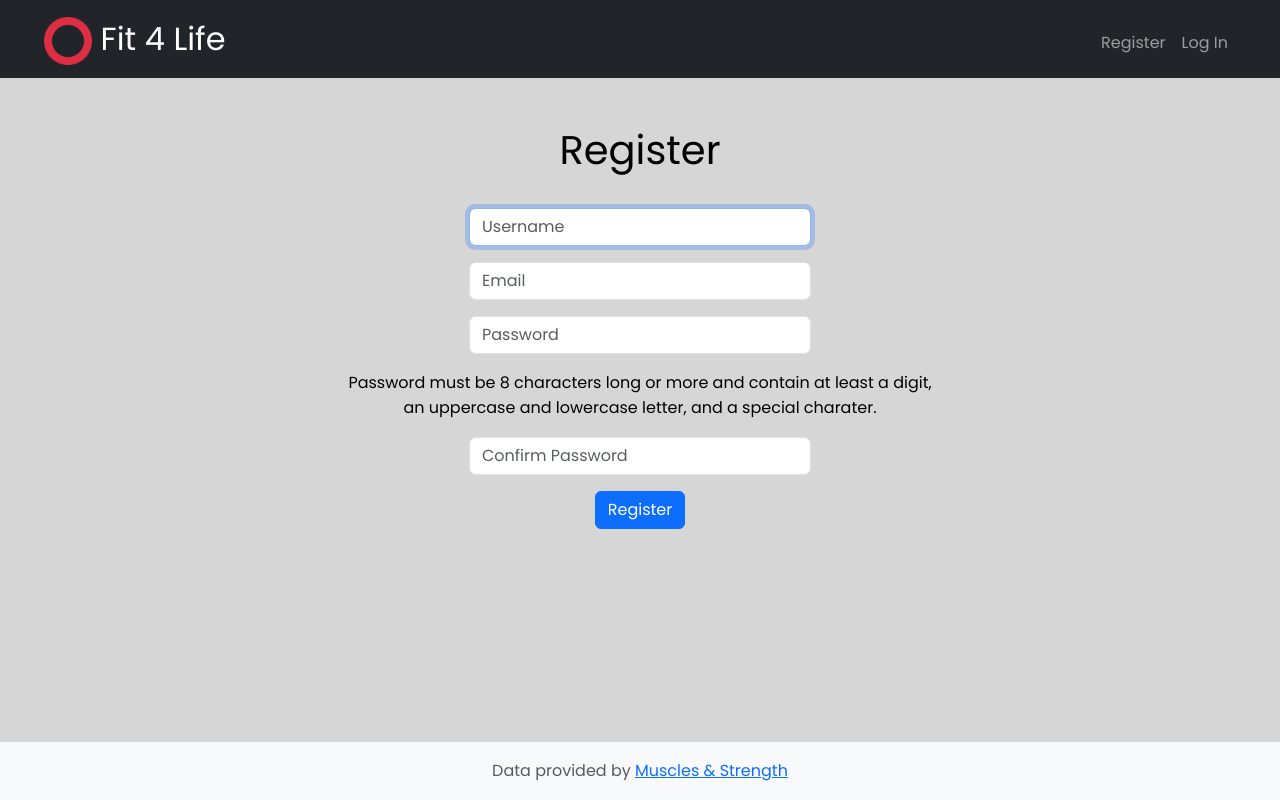
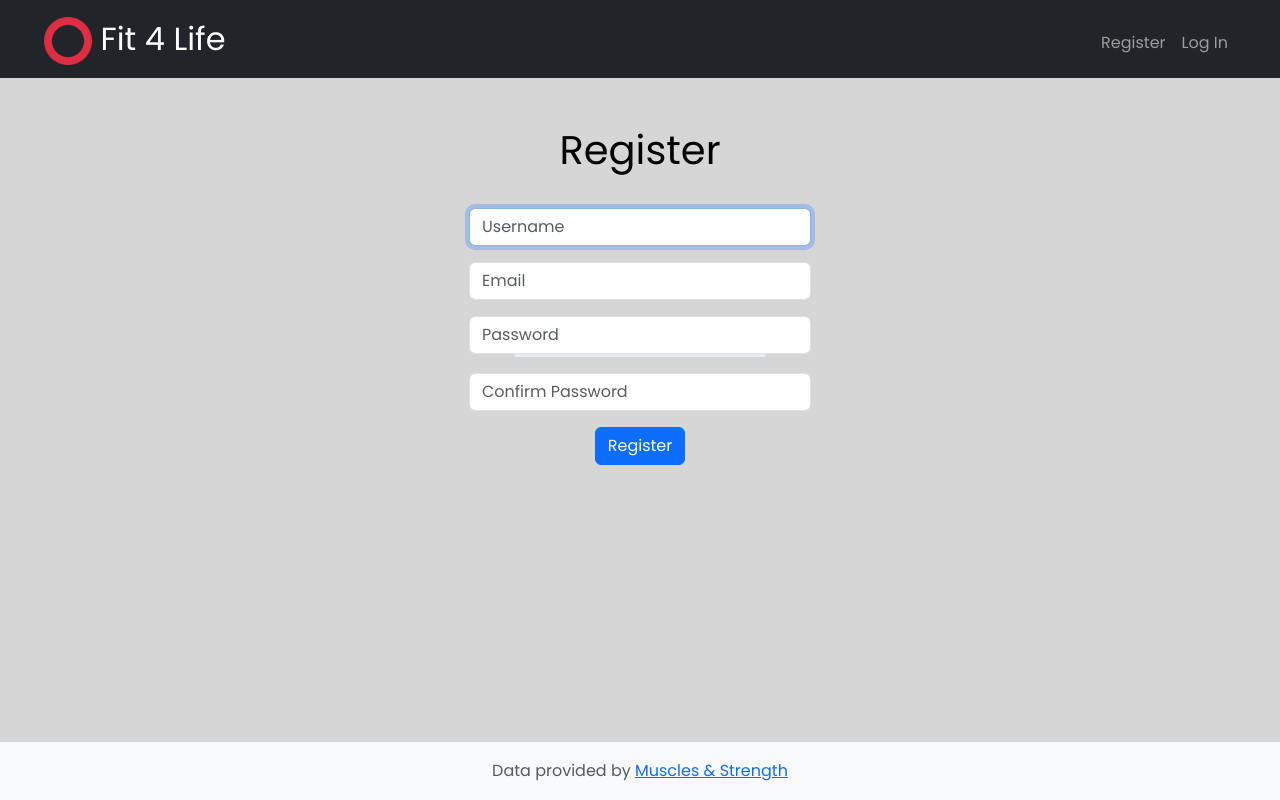
Before and after one commit to Yvancg/Peternal, a Flask app: page /register in a window 1280 px wide. Run offline with Flask 3, Linux system fonts and the light colour scheme.

Commit message:
add progress bar for password strength

```diff
--- a/static/scripts.js
+++ b/static/scripts.js
@@ -4,3 +4,35 @@ $(document).ready(function() {
         $(".alert").fadeOut('slow');
     }, 5000); // 5 seconds
 });
+
+// Tooltip function from Bootstrap
+$(document).ready(function(){
+    $('[data-bs-toggle="tooltip"]').tooltip({
+        trigger: 'focus'
+    });
+});
+
+// Password strength progress bar
+document.getElementById('password').addEventListener('input', function() {
+    var password = this.value;
+    var strength = 0;
+
+    if (password.length > 7) strength += 20;
+    if (password.match(/[a-z]+/)) strength += 20;
+    if (password.match(/[A-Z]+/)) strength += 20;
+    if (password.match(/[0-9]+/)) strength += 20;
+    if (password.match(/[\W]+/)) strength += 20;
+
+    var strengthBar = document.getElementById('password-strength-bar');
+    strengthBar.style.width = strength + '%';
+
+    if (strength < 40) {
+        strengthBar.className = 'progress-bar bg-danger';
+    } else if (strength < 60) {
+        strengthBar.className = 'progress-bar bg-warning';
+    } else if (strength < 80) {
+        strengthBar.className = 'progress-bar bg-info';
+    } else {
+        strengthBar.className = 'progress-bar bg-success';
+    }
+});
--- a/static/styles.css
+++ b/static/styles.css
@@ -13,7 +13,6 @@ main {
 /* Overall color scheme */
 :root {
     --accent-color: greenyellow;
-    --dark-color: #121B25;
     --link-color: greenyellow;
   }
 
@@ -76,3 +75,14 @@ nav .navbar-brand {
 .error-border {
     border: 1px solid red;
 }
+
+/* Custom Tooltip Styles */
+.tooltip-inner {
+    background-color: yellowgreen;
+    opacity: 1;
+    max-width: 300px;
+    color: black;
+}
+.tooltip.bs-tooltip-top .tooltip-arrow::before {
+    border-top-color: yellowgreen;
+}
--- a/templates/register.html
+++ b/templates/register.html
@@ -12,15 +12,29 @@
             <input autofocus class="form-control mx-auto w-auto {{ 'error-border' if error_field == 'username' }}" id="username" name="username" value="{{ username or '' }}" placeholder="Username" type="text">
         </div>
         <div class="mb-3">
-            <input autofocus class="form-control mx-auto w-auto {{ 'error-border' if error_field == 'email' }}" id="email" name="email" value="{{ email or '' }}" placeholder="Email" type="email">
+            <input class="form-control mx-auto w-auto {{ 'error-border' if error_field == 'email' }}" id="email" name="email" value="{{ email or '' }}" placeholder="Email" type="email">
         </div>
         <div class="mb-3">
-            <input autocomplete="off" class="form-control mx-auto w-auto {{ 'error-border' if error_field == 'password' }}" id="password" name="password" value="{{ password or '' }}" placeholder="Password" type="password">
+            <input autocomplete="off" class="form-control mx-auto w-auto {{ 'error-border' if error_field == 'password' }}"
+                id="password" name="password"
+                value="{{ password or '' }}"
+                placeholder="Password"
+                type="password"
+                data-bs-toggle="tooltip"
+                data-bs-placement="top"
+                data-bs-custom-class="custom-tooltip"
+                title="Password must be 8 characters long or more, contain at least a digit, an uppercase letter, a lowercase letter, and a special character.">
+
+            <div class="progress mx-auto" style="height: 3px; width:20%;">
+                <div class="progress-bar" id="password-strength-bar" role="progressbar" style="width: 0%;" aria-valuenow="0" aria-valuemin="0" aria-valuemax="100"></div>
+            </div>
         </div>
-        <p class="danger"> Password must be 8 characters long or more and contain at least a digit,
-            <br>an uppercase and lowercase letter, and a special charater.</p>
         <div class="mb-3">
-            <input autocomplete="off" class="form-control mx-auto w-auto {{ 'error-border' if error_field == 'confirmation' }}" id="confirmation" name="confirmation" value="{{ confirmation or '' }}" placeholder="Confirm Password" type="password">
+            <input autocomplete="off" class="form-control mx-auto w-auto {{ 'error-border' if error_field == 'confirmation' }}"
+            id="confirmation" name="confirmation"
+            value="{{ confirmation or '' }}"
+            placeholder="Confirm Password"
+            type="password">
         </div>
         <button class="btn btn-primary" type="submit">Register</button>
     </form>
```
